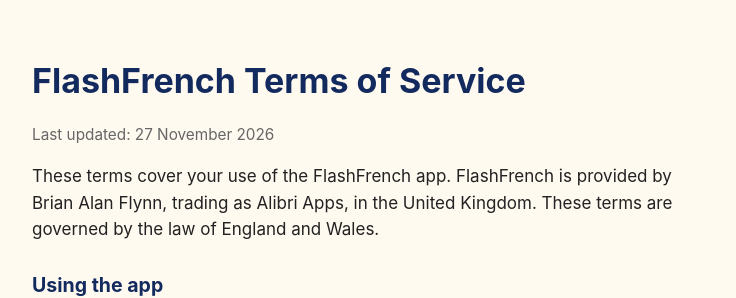
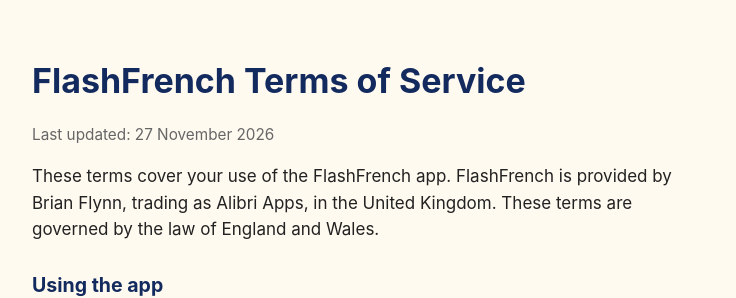
Before and after one commit to alibriapps/alibriapps.github.io, a plain HTML site: page flashfrench/terms/index.html in a window 1280 px wide. Shown: the top 298 px of the page, without its empty margins (268-1004 px from the left). Drawn offline with Linux system fonts and the light colour scheme.

Commit message:
Drop middle name from FlashFrench Terms of Service
Use Brian Flynn, trading as Alibri Apps, not Brian Alan Flynn.

```diff
--- a/flashfrench/terms/index.html
+++ b/flashfrench/terms/index.html
@@ -14,7 +14,7 @@
 <h1>FlashFrench Terms of Service</h1>
 <p class="muted">Last updated: 27 November 2026</p>
 
-<p>These terms cover your use of the FlashFrench app. FlashFrench is provided by Brian Alan Flynn, trading as Alibri Apps, in the United Kingdom. These terms are governed by the law of England and Wales.</p>
+<p>These terms cover your use of the FlashFrench app. FlashFrench is provided by Brian Flynn, trading as Alibri Apps, in the United Kingdom. These terms are governed by the law of England and Wales.</p>
 
 <h2>Using the app</h2>
 <p>By downloading or using FlashFrench, you are given a licence to use the app for your own personal use. You may not copy the app or its content to sell or pass on to other people, except where the law allows that.</p>
```
